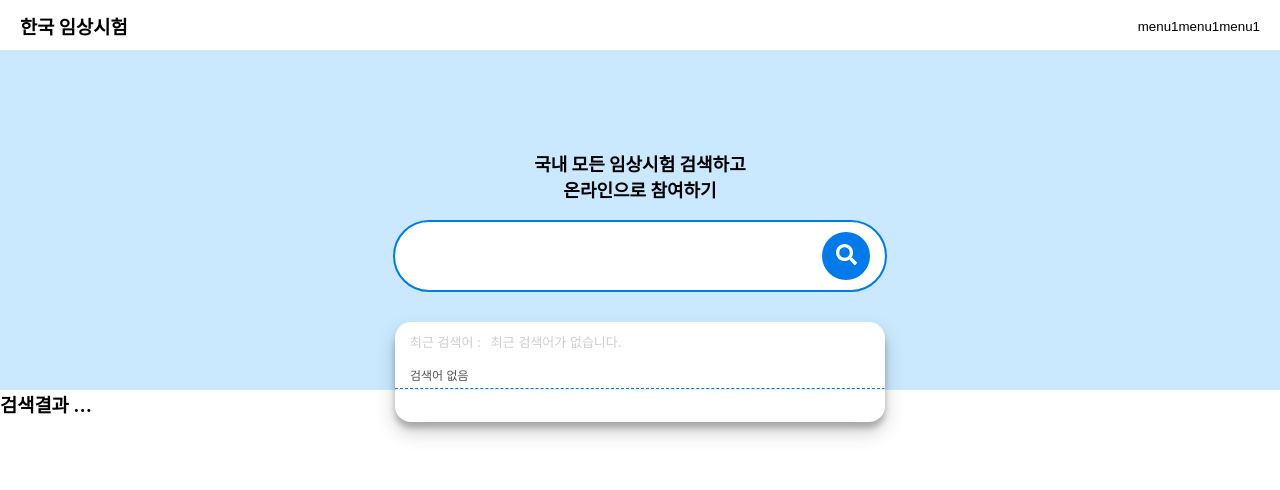
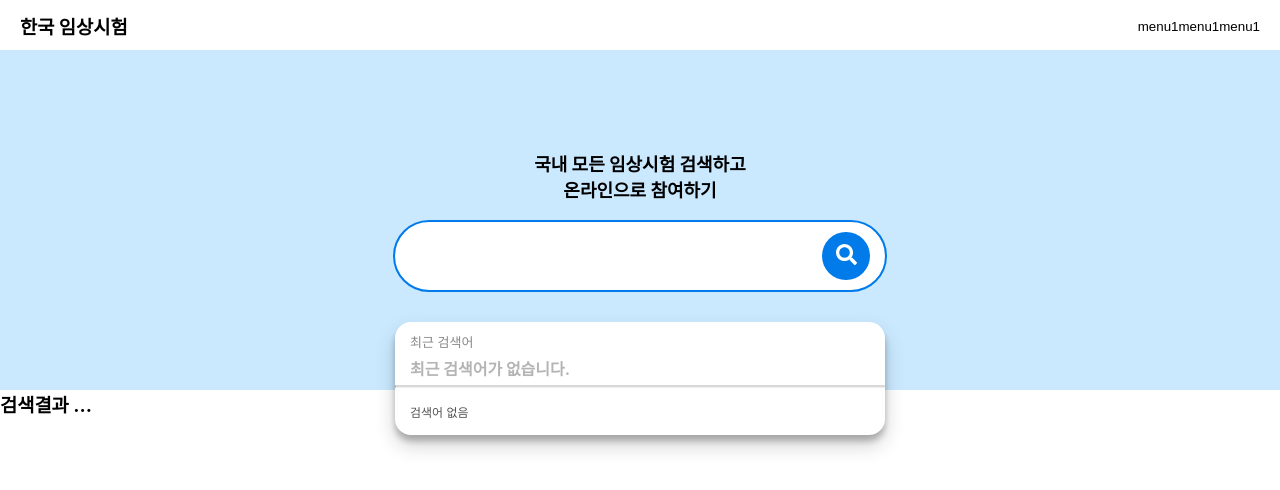
Before and after one commit to nuri1042/pre-onboarding-12th-3-4, a React (Create React App) app: page / in a window 1280 px wide. Shown: the top 490 px of the page. Built offline with nearby package versions, Linux system fonts and the light colour scheme.

Commit message:
Style: 추천검색어 스타일 변경

```diff
--- a/src/components/RecentSearchList.tsx
+++ b/src/components/RecentSearchList.tsx
@@ -8,9 +8,9 @@ export default function RecentSearchList() {
 
   return (
     <StyledList>
-      <span>최근 검색어 : </span>
+      <span>최근 검색어 </span>
       {!Array.isArray(recentData) ? (
-        <span>최근 검색어가 없습니다.</span>
+        <h3>최근 검색어가 없습니다.</h3>
       ) : (
         <ul>
           {recentData.map((data: string, idx: number) => (
@@ -26,18 +26,21 @@ export default function RecentSearchList() {
 
 const StyledList = styled.div`
   padding: 0 15px;
-  display: flex;
-  align-items: center;
-  gap: 10px;
+  /* display: flex;
+  align-items: center; */
   > span {
+    display: block;
     font-size: small;
-    color: #cecece;
+    color: #888888;
+  }
+  h3 {
+    font-size: 16px;
+    padding: 5px 0;
+    color: #b4b4b4;
   }
   ul {
-    display: inline-flex;
+    padding: 10px 0;
+    display: flex;
     gap: 5px;
-    li {
-      padding: 0;
-    }
   }
 `;
--- a/src/components/SearchList.tsx
+++ b/src/components/SearchList.tsx
@@ -10,12 +10,13 @@ export default function SelectList() {
   return (
     <StyledList>
       <RecentSearchList />
+      <hr />
       <span>
         {isEmpty(searchText) && '검색어 없음'}
         {!isEmpty(searchText) && isEmpty(suggestions) && '추천 검색어 없음'}
         {!isEmpty(searchText) && !isEmpty(suggestions) && '추천 검색어'}
       </span>
-      <hr />
+
       <ul>
         {!isEmpty(searchText) &&
           suggestions.map((sick) => {
@@ -51,12 +52,11 @@ const StyledList = styled.div`
     color: #535353;
   }
   > hr {
-    border-top: 1px dashed var(--primary);
+    border-top: 2px solid #d8d8d8;
   }
-  ul {
+  > ul {
     max-height: 500px;
     overflow: auto;
-  }
     li {
       display: flex;
       align-items: center;
@@ -78,4 +78,5 @@ const StyledList = styled.div`
       height: 20px;
       padding-top: 3px;
     }
+  }
 `;
```
Lines whose indentation alone changed are shown as unchanged.
